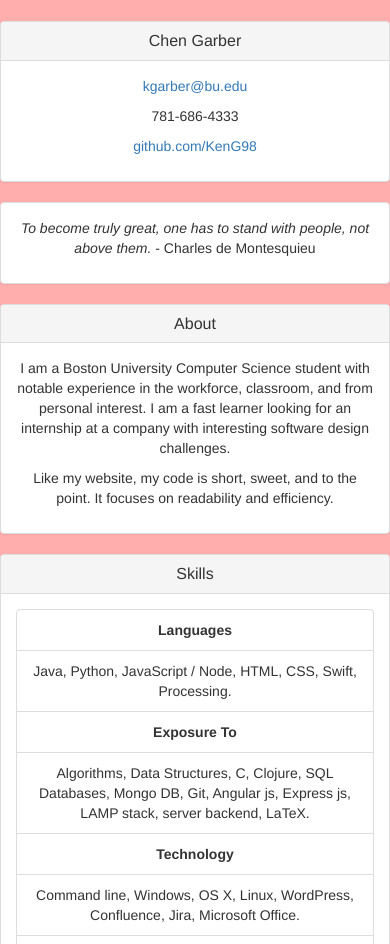
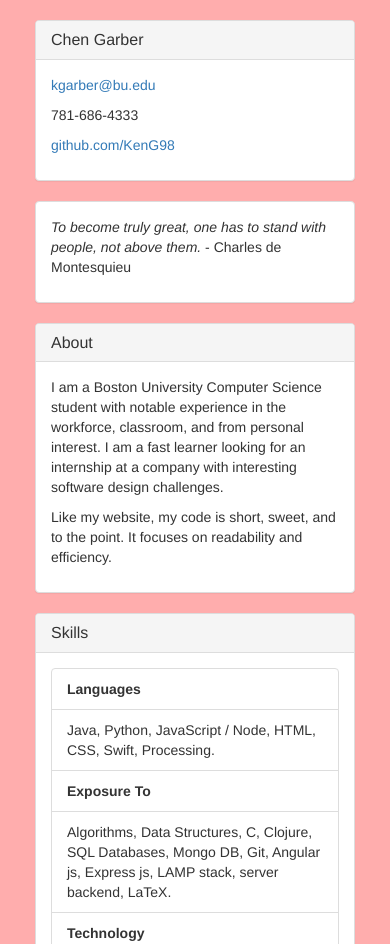
Before and after one commit to KenG98/Resume-Website, a plain HTML site: page index.html in a window 390 px wide. Shown: the top 944 px of the page. Drawn offline with nearby package versions, Linux system fonts and the light colour scheme.

Commit message:
CSS layout changes

```diff
--- a/index.html
+++ b/index.html
@@ -22,9 +22,9 @@
 
 <body class="redish">
 	<div class="row">
-		<div class="col-md-3">
+		<div class="col-md-3 col-sm-2 col-xs-1">
 		</div>
-		<div class="col-md-6">
+		<div class="col-md-6 col-sm-8 col-xs-10">
 			<br>
 			<div class="panel panel-default">
 				<div class="panel-heading">
@@ -108,7 +108,7 @@
 			</div> -->
 
 		</div>
-		<div class="col-md-3">
+		<div class="col-md-3 col-sm-2 col-xs-1">
 		</div>
 	</div>
 	<script src="https://ajax.googleapis.com/ajax/libs/jquery/1.12.4/jquery.min.js"></script>
--- a/styles.css
+++ b/styles.css
@@ -19,5 +19,5 @@
 }
 
 body {
-    text-align: center;
+    /*text-align: center;*/
 }
```
